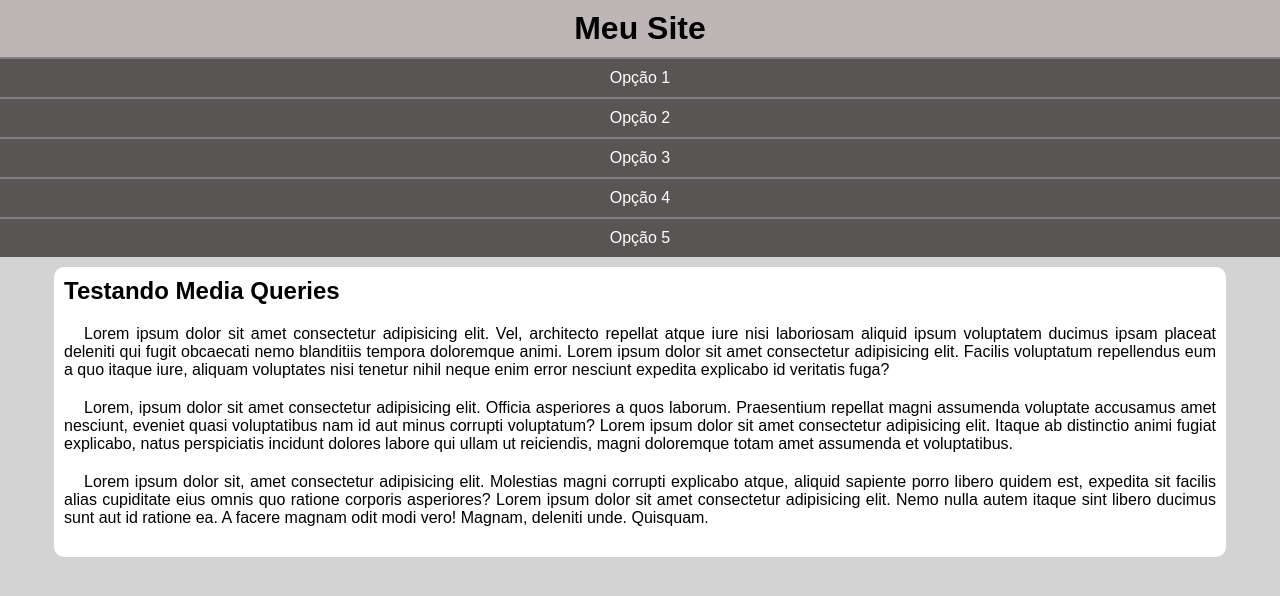
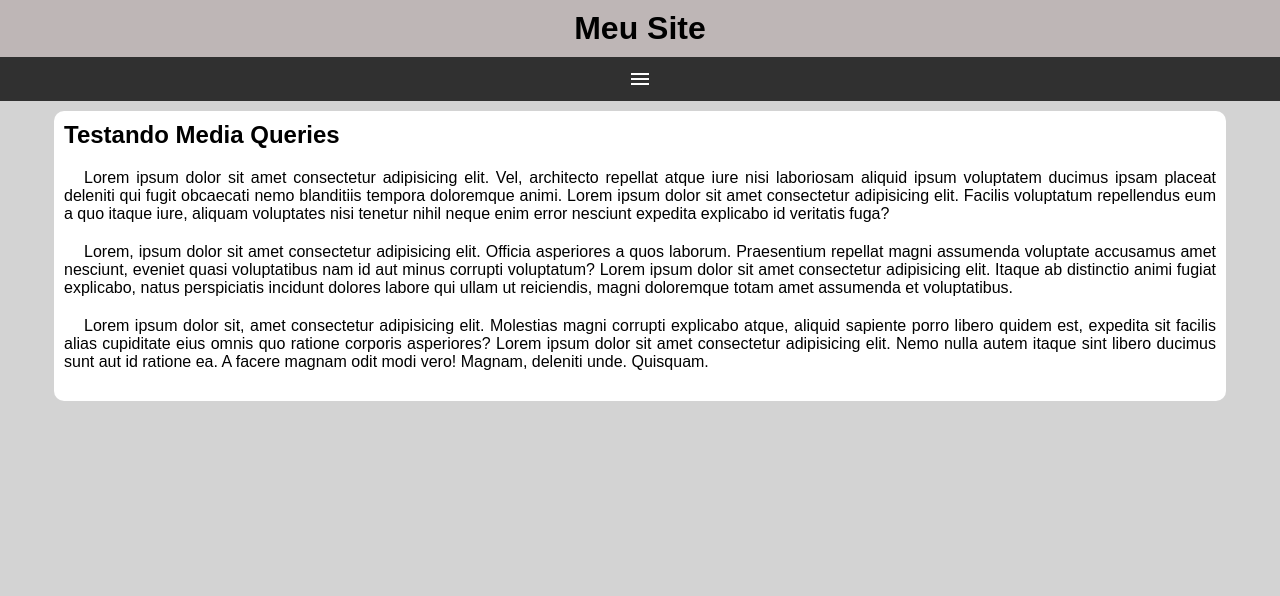
Before and after one commit to BrunoDark777/HTML-CSS, a plain HTML site: page Exercicios/ex026/mq005/index.html in a window 1280 px wide. Drawn offline with Linux system fonts and the light colour scheme.

Commit message:
mq005 menu

```diff
--- a/Exercicios/ex026/mq005/estilos/style.css
+++ b/Exercicios/ex026/mq005/estilos/style.css
@@ -19,8 +19,22 @@ header > h1{
     text-align: center;
 }
 
+#burguer{
+    background-color: rgb(48, 48, 48);
+    display: block;
+    color: white;
+    text-align: center;
+    padding: 10px;
+    cursor: pointer;
+}
+
+#burguer:hover{
+    background-color: white;
+    color: black;
+}
+
 menu{
-    display: block;
+    display: none;
 }
 
 menu > ul{
--- a/Exercicios/ex026/mq005/index.html
+++ b/Exercicios/ex026/mq005/index.html
@@ -5,12 +5,14 @@
     <meta http-equiv="X-UA-Compatible" content="IE=edge">
     <meta name="viewport" content="width=device-width, initial-scale=1.0">
     <link rel="stylesheet" href="estilos/style.css">
+    <link href="https://fonts.googleapis.com/icon?family=Material+Icons" rel="stylesheet">
     <title>Media Query</title>
 </head>
 <body>
     <header>
         <h1>Meu Site</h1>
-        <menu>
+        <span id="burguer" class="material-icons" onclick="clickMenu()">menu</span>
+        <menu id="itens">
             <ul>
                 <li><a href="#">Opção 1</a></li>
                 <li><a href="#">Opção 2</a></li>
@@ -30,5 +32,14 @@
             <p>Lorem ipsum dolor sit, amet consectetur adipisicing elit. Molestias magni corrupti explicabo atque, aliquid sapiente porro libero quidem est, expedita sit facilis alias cupiditate eius omnis quo ratione corporis asperiores? Lorem ipsum dolor sit amet consectetur adipisicing elit. Nemo nulla autem itaque sint libero ducimus sunt aut id ratione ea. A facere magnam odit modi vero! Magnam, deleniti unde. Quisquam.</p>
         </article>
     </main>
+    <script>
+        function clickMenu(){
+          if  (itens.style.display == 'block'){
+            itens.style.display = 'none'
+          } else{
+            itens.style.display = 'block'
+          }
+        }
+    </script>
 </body>
 </html>
```
